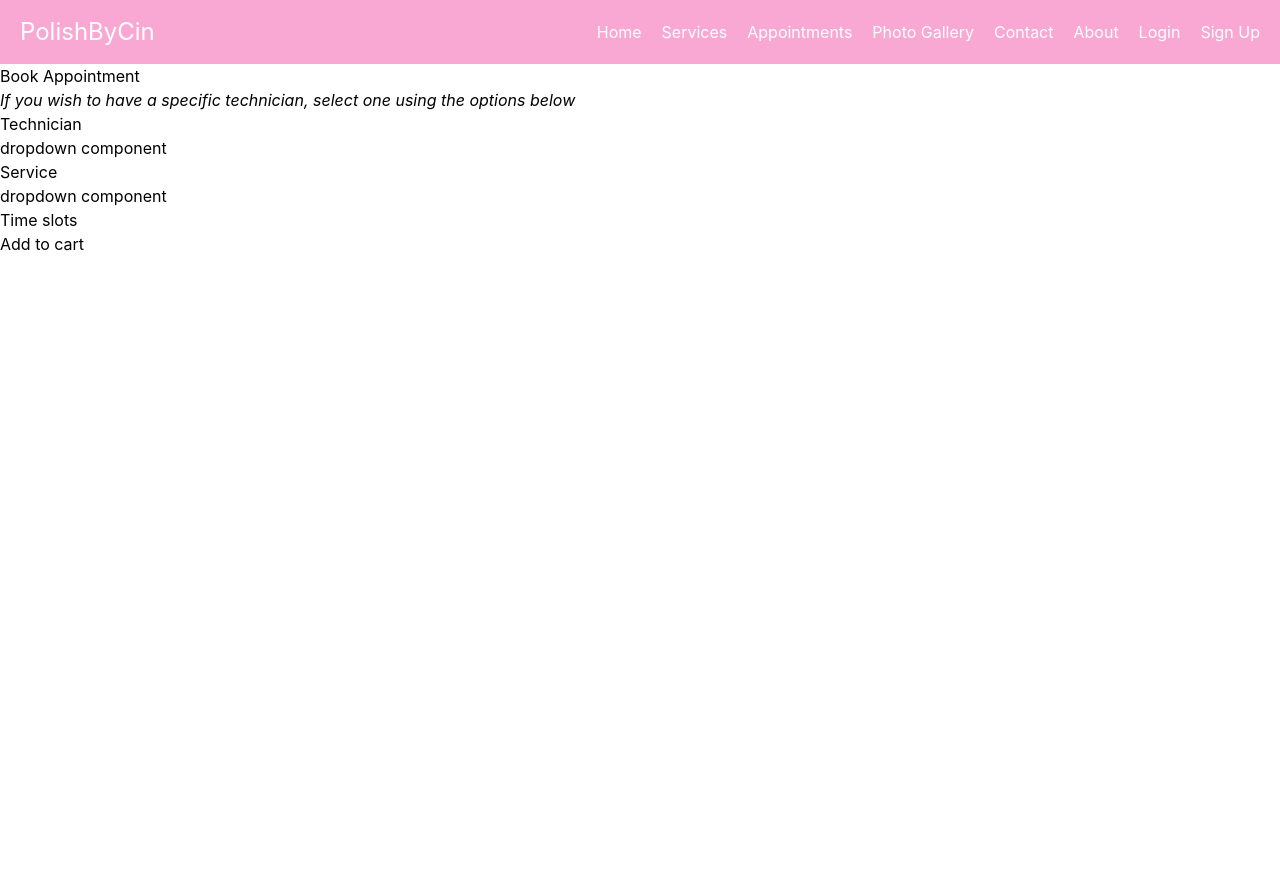
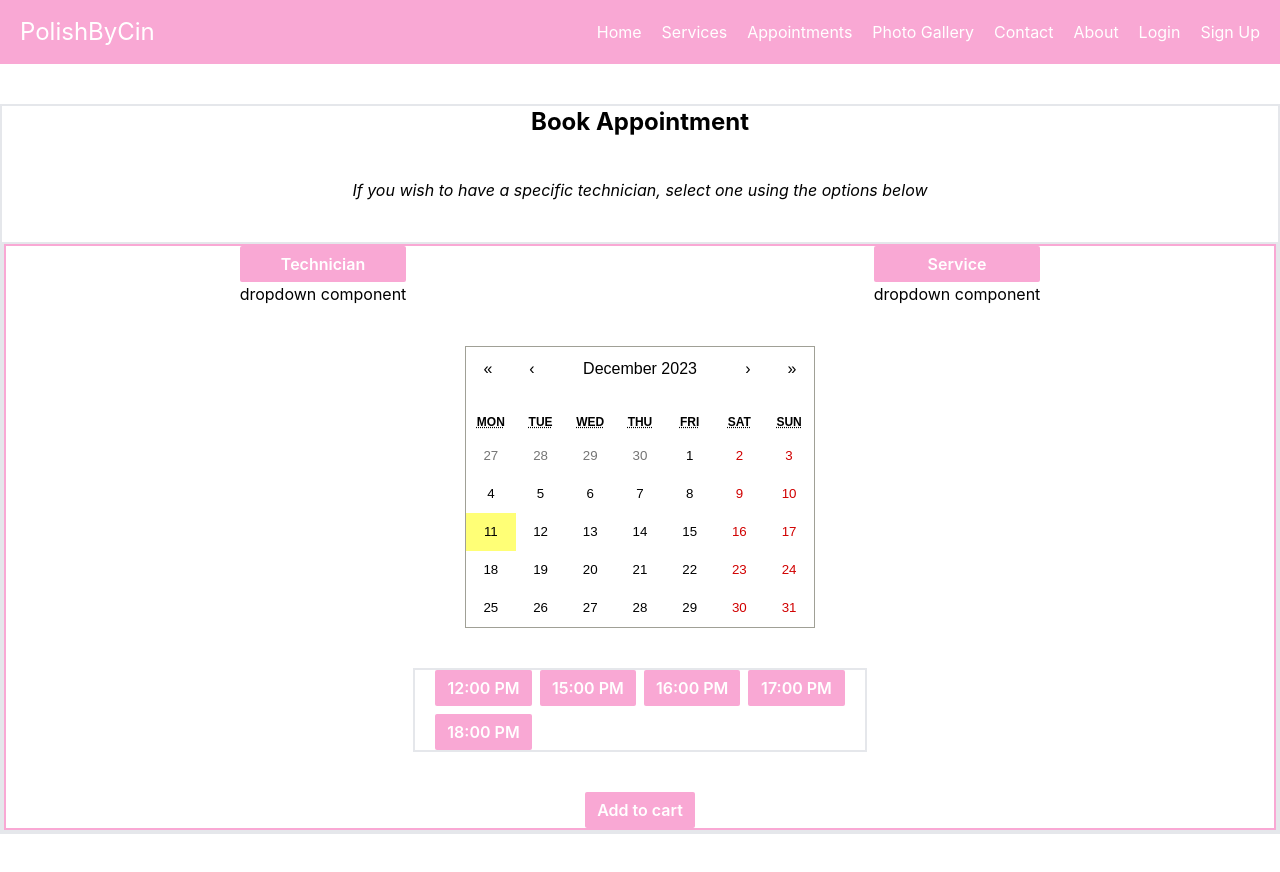
Before and after one commit to ryanpv/beauty-service-app, a React (Create React App) app in the folder client/: page /book-appointment in a window 1280 px wide. Before the commit the page ends 800 px from the top, so only its background shows below. Built offline with nearby package versions, Linux system fonts and the light colour scheme.

Commit message:
added formatting and style to homepage and book appointment page

```diff
--- a/client/package.json
+++ b/client/package.json
@@ -10,6 +10,7 @@
     "@types/jest": "^27.5.2",
     "@types/react": "^18.2.42",
     "react": "^18.2.0",
+    "react-calendar": "^4.7.0",
     "react-dom": "^18.2.0",
     "react-router-dom": "^6.20.1",
     "react-scripts": "5.0.1",
--- a/client/src/components/booking-page.tsx
+++ b/client/src/components/booking-page.tsx
@@ -1,30 +1,77 @@
 import React from 'react'
+import Calendar from 'react-calendar';
+import 'react-calendar/dist/Calendar.css'; // default styling
 
 export default function BookingPage() {
   return (
-    <div>
-      <h1>Book Appointment</h1>
-      <i>If you wish to have a specific technician, select one using the options below</i>
+    <div className='container flex flex-col border-2 border-solid space-y-10 my-10'>
+      <h1 className='text-center font-bold text-2xl'>Book Appointment</h1>
+      <i className='text-center'>If you wish to have a specific technician, select one using the options below</i>
 
-    <form>
-      <div>
-        <button>Technician</button>
+    <div className='border-2 border-solid sm:mx-auto sm:w-full sm:max-w-screen-xl'>
+      <form className='border-2 border-solid border-pink-300 justify-between'>
+        <div className='flex flex-col space-y-10'>
+          <div className='flex flex-col sm:flex-row justify-around space-y-5 sm:space-y-0'>
+            <div className=''>
+              <button
+                className='bg-pink-300 hover:bg-pink-200 w-full px-3 py-1.5 mx-auto rounded-sm text-center font-semibold text-white focus:ring-2 focus:ring-pink-300 '
+              >
+                Technician
+              </button>
               <div>dropdown component</div>
             </div>
 
             <div>
-        <button>Service</button>
+              <button
+                className='bg-pink-300 hover:bg-pink-200 w-full px-3 py-1.5 mx-auto rounded-sm text-center font-semibold text-white focus:ring-2 focus:ring-pink-300 '
+              >
+                Service
+              </button>
               <div>dropdown component</div>
+            </div>
           </div>
 
           {/* calender component import */}
-
-      <div>
-        Time slots
+          <div className='mx-auto'>
+            <Calendar />
           </div>
 
-      <button>Add to cart</button>
+          <div className='m-auto px-5 border-2 border-solid border-black- 300 grid grid-cols-4 gap-2'>
+            <div>
+              <button
+                className='w-full bg-pink-300 hover:bg-pink-200 px-3 py-1.5 rounded-sm text-center font-semibold text-white focus:ring-2 focus:ring-pink-300 '
+              >12:00 PM</button>
+            </div>
+            <div>
+              <button
+                className='w-full bg-pink-300 hover:bg-pink-200 px-3 py-1.5 rounded-sm text-center font-semibold text-white focus:ring-2 focus:ring-pink-300 '
+              >15:00 PM</button>
+            </div>
+            <div>
+              <button
+                className='w-full bg-pink-300 hover:bg-pink-200 px-3 py-1.5 rounded-sm text-center font-semibold text-white focus:ring-2 focus:ring-pink-300 '
+              >16:00 PM</button>
+            </div>
+            <div>
+              <button
+                className='w-full bg-pink-300 hover:bg-pink-200 px-3 py-1.5 rounded-sm text-center font-semibold text-white focus:ring-2 focus:ring-pink-300 '
+              >17:00 PM</button>
+            </div>
+            <div>
+              <button
+                className='w-full bg-pink-300 hover:bg-pink-200 px-3 py-1.5 rounded-sm text-center font-semibold text-white focus:ring-2 focus:ring-pink-300 '
+              >18:00 PM</button>
+            </div>
+          </div>
+
+          <button
+            className='bg-pink-300 hover:bg-pink-200 px-3 py-1.5 mx-auto rounded-sm text-center font-semibold text-white focus:ring-2 focus:ring-pink-300 '
+          >
+            Add to cart
+          </button>
+        </div>
       </form>
+    </div>
 
     </div>
   )
--- a/client/src/components/home-page.tsx
+++ b/client/src/components/home-page.tsx
@@ -22,8 +22,8 @@ export default function HomePage() {
         href='/book-appointment'
         className='bg-pink-300 hover:bg-pink-200 px-3 py-1.5 mx-auto rounded-sm text-center font-semibold text-white focus:ring-2 focus:ring-pink-300 '
         >
-        Book Appointment
-      </a>
+          Book Appointment
+        </a>
       </header>
 
       <div className='flex justify-center'>
--- a/client/src/components/services.tsx
+++ b/client/src/components/services.tsx
@@ -9,8 +9,16 @@ export default function Services() {
         href='/add-new-service'
         className='bg-pink-300 hover:bg-pink-200 px-3 py-1.5 mx-auto rounded-sm text-center font-semibold text-white focus:ring-2 focus:ring-pink-300 '
         >
-        Add new service
+        + Add new service
       </a>
+      <a
+        href='/book-appointment'
+        className='bg-pink-300 hover:bg-pink-200 px-3 py-1.5 mx-auto rounded-sm text-center font-semibold text-white focus:ring-2 focus:ring-pink-300 '
+      >
+        Book Appointment
+      </a>
+
+      <hr className="px-5 min-w-full h-px rounded-sm bg-pink-300"></hr>
 
       <div className='mx-3'>
         <h2 className='font-semibold text-2xl mb-2'>Regular Polish Services</h2>
```
Also changed, not shown: 1 other file (tests, documents, lock files or other folders). Lines whose indentation alone changed are shown as unchanged.
